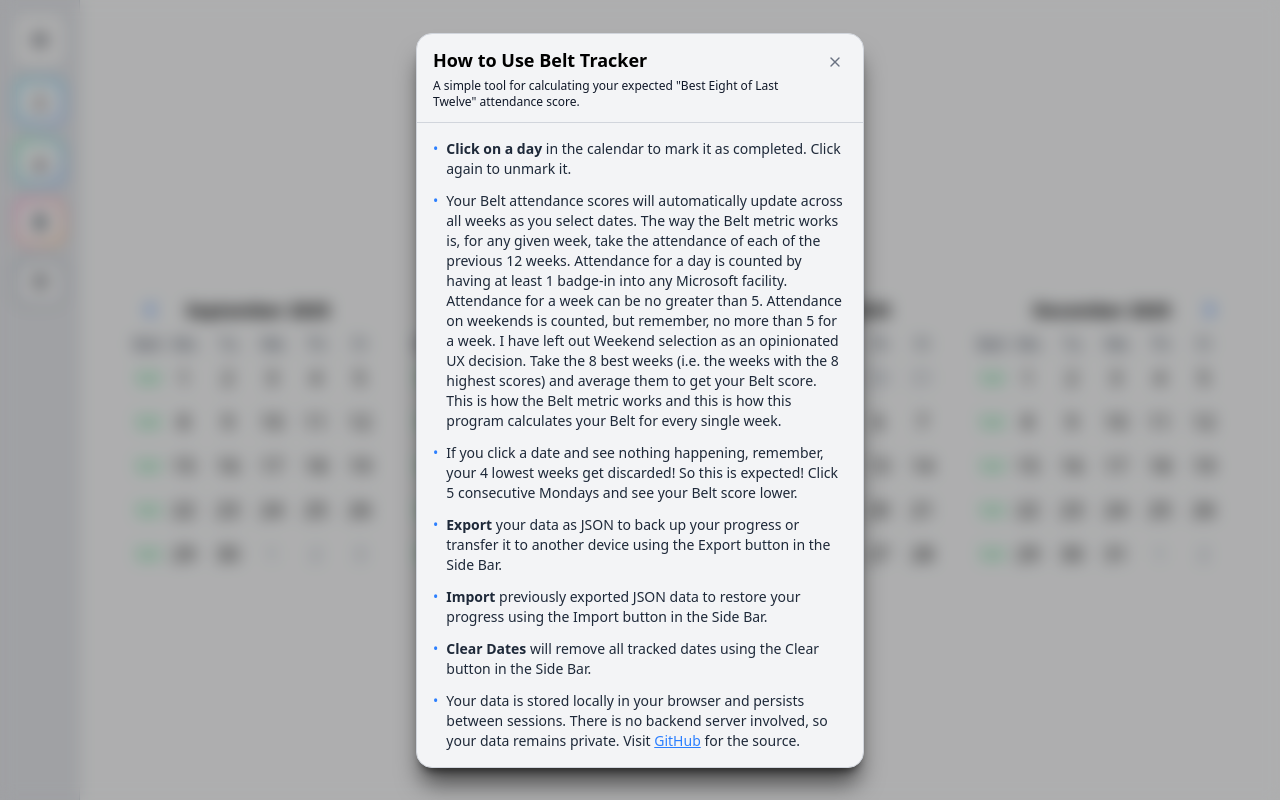
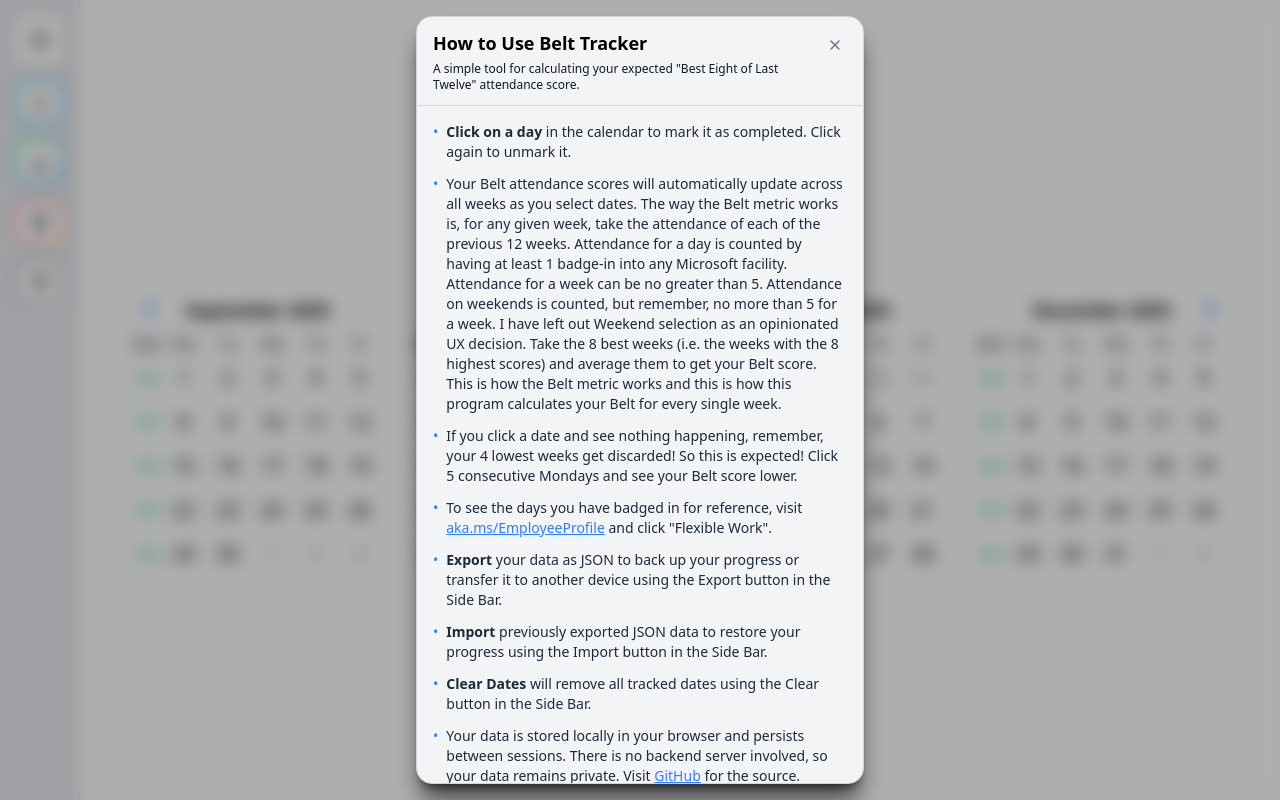
Before and after one commit to assumption/BeltTracker, a React (Vite) app: page / in a window 1280 px wide. Both pictures are taken after a click on the button 39 px from the left and 282 px from the top of the page. Built offline with nearby package versions, Linux system fonts and the light colour scheme.

Commit message:
Add employeeprofile tip

```diff
--- a/src/components/HelpModal.tsx
+++ b/src/components/HelpModal.tsx
@@ -59,6 +59,10 @@ export default function HelpModal(): JSX.Element {
                         </li>
                         <li className='flex items-start'>
                             <span className='mr-2 text-blue-500'>•</span>
+                            <span>To see the days you have badged in for reference, visit <a href="https://aka.ms/EmployeeProfile" className="text-blue-500 underline">aka.ms/EmployeeProfile</a> and click "Flexible Work".</span>
+                        </li>
+                        <li className='flex items-start'>
+                            <span className='mr-2 text-blue-500'>•</span>
                             <span><strong>Export</strong> your data as JSON to back up your progress or transfer it to another device using the Export button in the Side Bar.</span>
                         </li>
                         <li className='flex items-start'>
```
